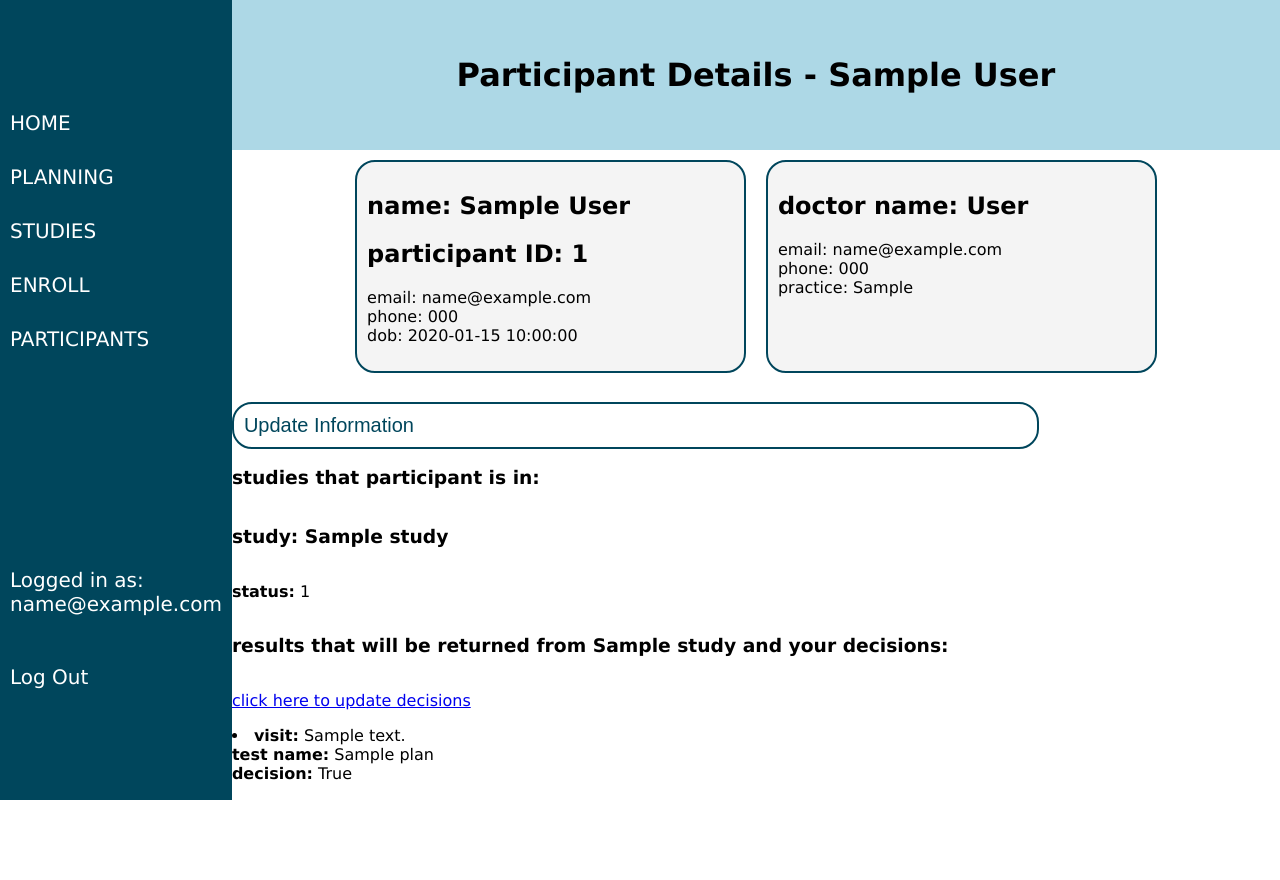
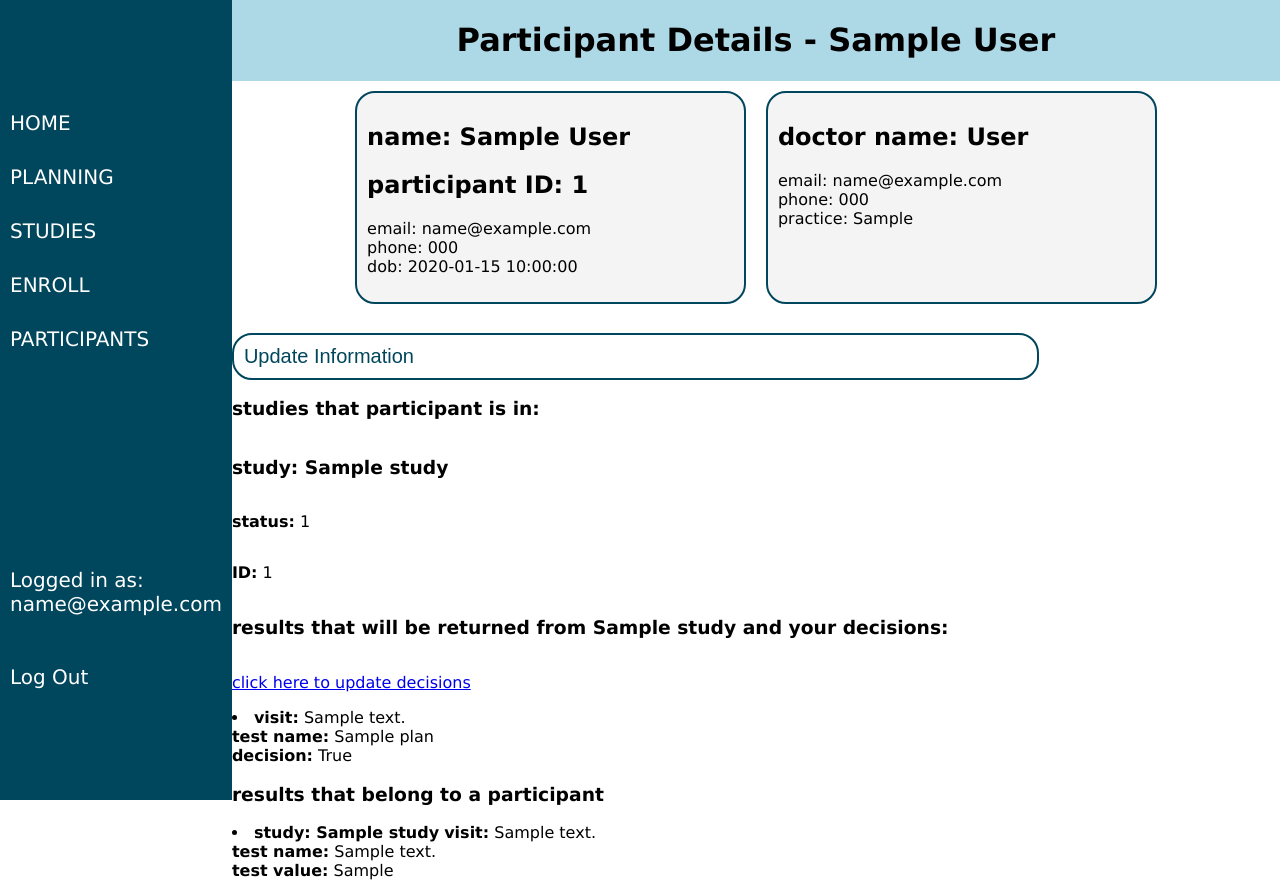
Before and after one commit to lisamartelly/return-of-results, a Flask app: page /participants/1 in a window 1280 px wide. Before the commit the page ends 800 px from the top, so only its background shows below. Run offline with Flask 2, Linux system fonts and the light colour scheme; the visitor is signed in with stand-in values (Sample User, id 1); tables that the repository leaves empty hold one stand-in row (values such as "Sample post"); some libraries are stand-ins or nearby versions.

Commit message:
started results feature

```diff
--- a/crud.py
+++ b/crud.py
@@ -1,6 +1,6 @@
 """CRUD operations."""
 
-from model import db, Participant, Study, Investigator, Result_Plan, ParticipantsStudies, Return_Decision, connect_to_db
+from model import db, Participant, Study, Investigator, Result_Plan, ParticipantsStudies, Return_Decision, Result, connect_to_db
 
 # CREATIONS
 
@@ -84,6 +84,21 @@ def create_result_decision(participant_id, result_plan_id, return_decision):
 
     return rd
 
+def create_result(participant_id, result_plan_id, urgent, result_value):
+    """Create and return a new result"""
+
+    result = Result(
+        participant_id = participant_id,
+        result_plan_id = result_plan_id,
+        urgent = urgent,
+        result_value = result_value,
+    )
+
+    db.session.add(result)
+    db.session.commit()
+
+    return result
+
 # RETURN ALLS
 
 def return_all_studies():
--- a/model.py
+++ b/model.py
@@ -94,6 +94,7 @@ class Result_Plan(db.Model):
 
     study = db.relationship("Study", back_populates="result_plans")
     # return_decisions : the associated decisions for a plan
+    # result backrefs here for the associated plan of a result
 
     def __repr__(self):
         return f'<Result Plan result_plan_id={self.result_plan_id} return_plan={self.return_plan} test_name={self.test_name}'
@@ -119,9 +120,11 @@ class Result(db.Model):
 
     participant_id = db.Column(db.Integer, db.ForeignKey("participants.participant_id"), nullable=False)
     result_plan_id = db.Column(db.Integer, db.ForeignKey("result_plans.result_plan_id"), nullable=False)
+    result_plan = db.relationship("Result_Plan", backref="result")
 
     urgent = db.Column(db.Boolean, nullable=False)
     result_value = db.Column(db.String, nullable=True)
+    # "participant" backrefs here for all results of a participant
 
     def __repr__(self):
         return f'participant: {self.participant.participant_id}, result value: {self.result_value} result id: {self.result_id}'
--- a/server.py
+++ b/server.py
@@ -300,6 +300,26 @@ def add_hcp(participant_id):
 
     return 'Changes saved!'
 
+@app.route('/results')
+def add_results():
+
+
+    return render_template('add-results.html')
+
+
+@app.route('/studies.json')
+def return_studies():
+    """ return JSON dict of all study objects in db"""
+    results = crud.return_all_studies()
+    studies = []
+
+    for study in results:
+        studies.append({"study_id": study.study_id, "study_name" : study.study_name})
+        # studies[study.study_id] = study.study_name
+
+    return jsonify(studies)
+
+
 if __name__ == "__main__":
     # DebugToolbarExtension(app)
     connect_to_db(app)
--- a/static/js/js.js
+++ b/static/js/js.js
@@ -19,7 +19,7 @@ function processEdits(elementId) {
   input.parentNode.removeChild(input);
 }
 
-document.querySelector('#update-details-button').addEventListener('click', (event) => {
+document.querySelector('#update-details-button')?.addEventListener('click', (event) => {
     const button = event.target;
     if(button.textContent === 'Update Information') {
 
@@ -64,6 +64,7 @@ document.querySelector('#update-details-button').addEventListener('click', (even
     })
     }
 });
+
 
 
 
--- a/templates/base.html
+++ b/templates/base.html
@@ -4,8 +4,14 @@
     <!-- Bootstrap CSS
     <link href="https://cdn.jsdelivr.net/npm/bootstrap@5.0.1/dist/css/bootstrap.min.css" rel="stylesheet" integrity="sha384-+0n0xVW2eSR5OomGNYDnhzAbDsOXxcvSN1TPprVMTNDbiYZCxYbOOl7+AMvyTG2x" crossorigin="anonymous"> -->
 
-    <!-- Your custom styles -->
+    <!-- custom styles -->
     <link rel="stylesheet" href="/static/css/site.css">
+
+    <!-- React dependencies -->
+    <script src="https://cdnjs.cloudflare.com/ajax/libs/babel-standalone/6.26.0/babel.js" crossorigin></script>
+    <script src="https://unpkg.com/react@16/umd/react.development.js" crossorigin></script>
+    <script src="https://unpkg.com/react-dom@16/umd/react-dom.development.js" crossorigin></script>
+
   </head>
   <body>
 </head>
@@ -33,7 +39,11 @@
     BODY OF PAGE GOES HERE
 
 {% endblock %}
+
+{% block js %}
+
+{% endblock %}
 </div>
-<script src="/static/js/js.js"></script>
+
 </body>
 </html>
--- a/templates/participant_details.html
+++ b/templates/participant_details.html
@@ -29,23 +29,11 @@
         <button id="update-details-button" class="button">Update Information</button>
 
 
-<!-- <div id="participant_hcp_form">
-{% if participant.hcp_fullname == None %}
-    <form id="hcp_form">
-        Doctor's First Name: <input type="text" id="fname" name="fname">
-        Doctor's Last Name: <input type="text" id="lname" name="lname"><br>
-        Doctor's email: <input type="text" id="email" name="email"><br>
-        Doctor's phone numner: <input type="text" id="phone" name="phone"><br>
-        Doctor's clinic/practice: <input type="text" id="practice" name="practice"><br>
-        <input type="submit" id="hcp_form_button" >
-    </form>
-</div>
-<br><div id="form-submitted"></div>
-{% endif %} -->
-
     <h3>studies that participant is in: </h3>
     {% for study in participant.studies %}
-        <h3><b>study:</b> {{study.study_name}}</h3> <p><b>status:</b> {{study.status_code}}</p>
+    <h3><b>study:</b> {{study.study_name}}</h3>
+    <p><b>status:</b> {{study.status_code}}</p>
+    <p><b>ID:</b> {{study.study_id}}</p>
     <h3>results that will be returned from {{study.study_name}} and your decisions:</h3>
     <p><a href="/decisions/{{study.study_id}}/{{participant.participant_id}}">click here to update decisions</a></p>
     {% for decision in participant.return_decisions %}
@@ -58,6 +46,21 @@
         {% endfor %}
     {% endfor %}
     {% endfor %}
+
+    <h3>results that belong to a participant</h3>
+    {% for result in participant.results %}
+    <li><b>study: {{result.result_plan.study.study_name}}</b>
+        <b>visit:</b> {{result.result_plan.visit}}<br>
+        <b>test name:</b> {{result.result_plan.visit}}<br>
+        <b>test value:</b> {{result.result_value}}</li>
+
+
+    {% endfor %}
+
 </div>
 
 {% endblock %}
+
+{% block js %}
+<script src="/static/js/js.js"></script>
+{% endblock %}
--- a/templates/study_details.html
+++ b/templates/study_details.html
@@ -12,7 +12,7 @@ results:
 </h3>
 <p>
 {% for result_plan in study.result_plans %}
-<li><b>visit:</b> {{result_plan.visit}} <b>test name:</b> {{result_plan.test_name}} <b>could it be urgent?</b> {{result_plan.urgency_potential}} <b>will it be returned?</b> {{result_plan.return_plan}} </li>
+<li><b>ID</b> {{result_plan.result_plan_id}} <b>visit:</b> {{result_plan.visit}} <b>test name:</b> {{result_plan.test_name}} <b>could it be urgent?</b> {{result_plan.urgency_potential}} <b>will it be returned?</b> {{result_plan.return_plan}} </li>
 </p>
 {% endfor %}
 
```
Lines whose indentation alone changed are shown as unchanged.
